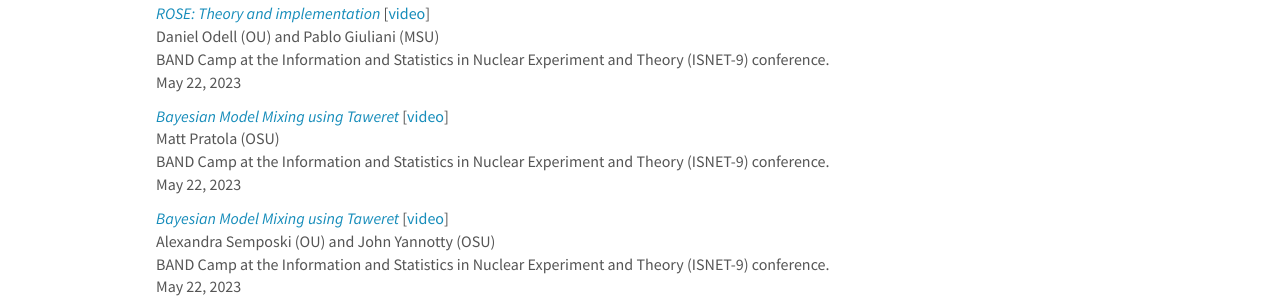
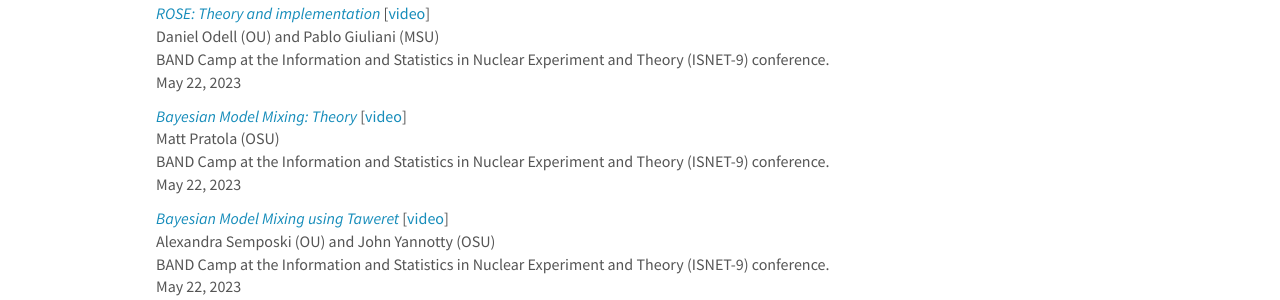
Before and after one commit to bandframework/bandframework.github.io, a Jekyll site: the page built from _pages/presentations.md, in a window 1280 px wide and 900 px high, scrolled down 4890 px. Shown: the part 270-570 px from the top of the window. Built offline with Jekyll 4.4.1, drawn with Linux system fonts in a browser that asks for light colours; nearby versions of some CDN libraries.

```diff
--- a/_data/presentations.yml
+++ b/_data/presentations.yml
@@ -132,7 +132,7 @@
   type: BAND_Camp_2023
   news2:
 
-- title: "Bayesian Model Mixing using Taweret"
+- title: "Bayesian Model Mixing: Theory"
   image:
   location: >
     BAND Camp at the Information and Statistics in Nuclear Experiment and Theory (ISNET-9) conference.
```
